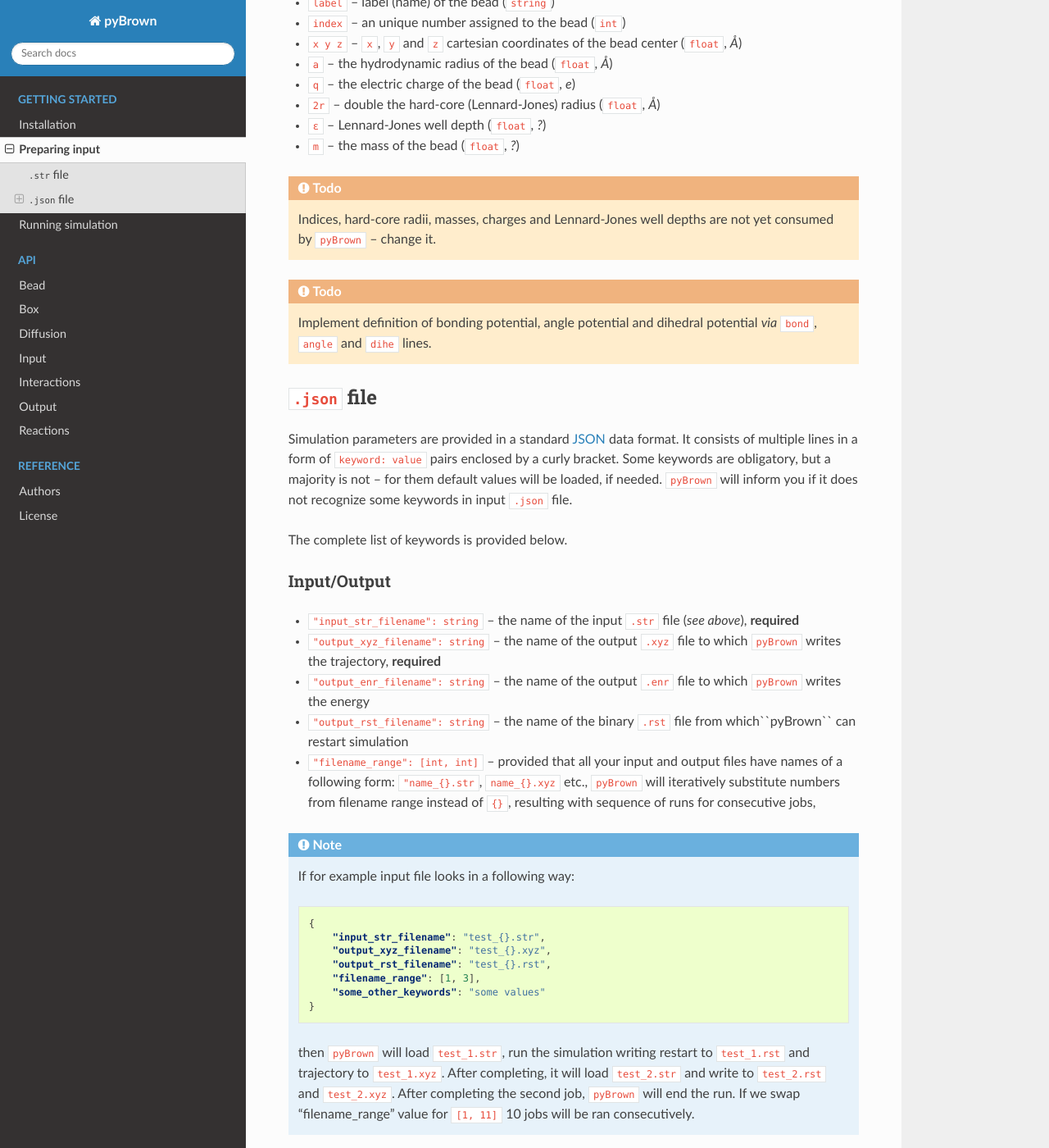
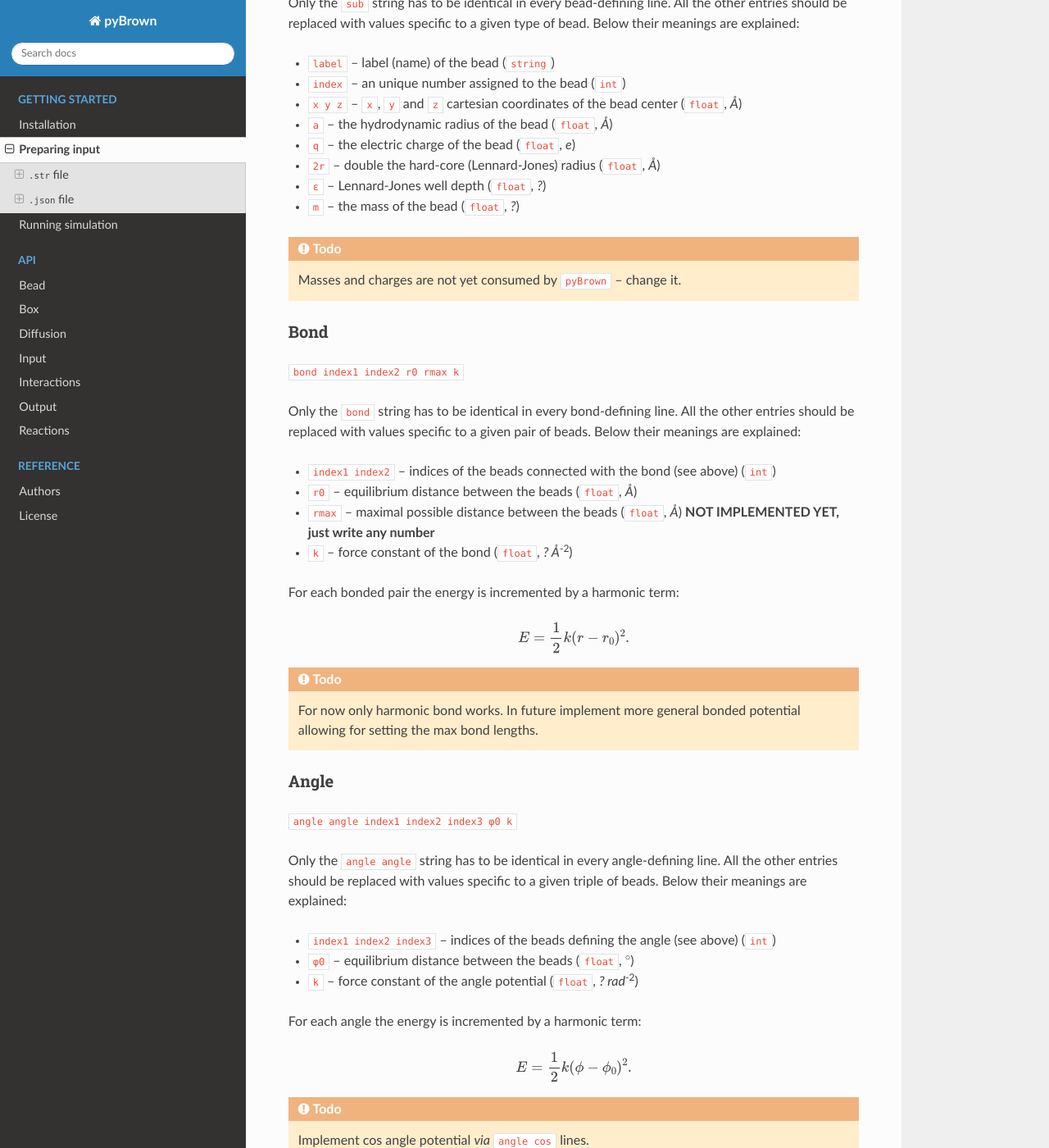
Before and after one commit to tskora/pyBrown, a Sphinx documentation site: the page built from docs/source/getting_started/preparing_input.rst, in a window 1280 px wide and 1400 px high, scrolled down 790 px. Shown: the whole window at 82% size. Built offline with Sphinx 7.4.7 and the Read the Docs theme 2.0.0, drawn with Linux system fonts in a browser that asks for light colours; some of the changed text lies outside the part shown.

Commit message:
documentation regarding bonds and angles

```diff
--- a/docs/source/getting_started/preparing_input.rst
+++ b/docs/source/getting_started/preparing_input.rst
@@ -18,7 +18,10 @@
 
 Structure (``.str``) file contains the information about the physical system under study. First and foremost, It introduces initial positions of beads and their sizes (both hydrodynamic and hard-core). Moreover, it contains information about masses qnd charges of beads. Last but not least, it encodes bonded and nonbonded interaction parameters.
 
-Structure file consists of bead-defining lines starting with ``sub``. They have a following structure:
+Structure file consists of bead-defining lines starting with ``sub``, ``bond`` or ``angle``. Their structure is discussed below.
+
+Subunit
+^^^^^^^^
 
 ``sub label index x y z a q 2r ε m``
 
@@ -34,10 +37,49 @@
 - ``m`` -- the mass of the bead (``float``, *?*)
 
 .. todo::
-    Indices, hard-core radii, masses, charges and Lennard-Jones well depths are not yet consumed by ``pyBrown`` -- change it.
+    Masses and charges are not yet consumed by ``pyBrown`` -- change it.
+
+Bond
+^^^^^
+
+``bond index1 index2 r0 rmax k``
+
+Only the ``bond`` string has to be identical in every bond-defining line. All the other entries should be replaced with values specific to a given pair of beads. Below their meanings are explained:
+
+- ``index1 index2`` -- indices of the beads connected with the bond (see above) (``int``)
+- ``r0`` -- equilibrium distance between the beads (``float``, *Å*)
+- ``rmax`` -- maximal possible distance between the beads (``float``, *Å*) **NOT IMPLEMENTED YET, just write any number**
+- ``k`` -- force constant of the bond (``float``, *? Å*:sup:`-2`)
+
+For each bonded pair the energy is incremented by a harmonic term:
+
+.. math::
+    E = \frac{1}{2} k ( r - r_0 )^2 .
 
 .. todo::
-    Implement definition of bonding potential, angle potential and dihedral potential *via* ``bond``, ``angle`` and ``dihe`` lines.
+    For now only harmonic bond works. In future implement more general bonded potential allowing for setting the max bond lengths.
+
+Angle
+^^^^^^
+
+``angle angle index1 index2 index3 φ0 k``
+
+Only the ``angle angle`` string has to be identical in every angle-defining line. All the other entries should be replaced with values specific to a given triple of beads. Below their meanings are explained:
+
+- ``index1 index2 index3`` -- indices of the beads defining the angle (see above) (``int``)
+- ``φ0`` -- equilibrium distance between the beads (``float``, :math:`^\circ`)
+- ``k`` -- force constant of the angle potential (``float``, *? rad*:sup:`-2`)
+
+For each angle the energy is incremented by a harmonic term:
+
+.. math::
+    E = \frac{1}{2} k ( \phi - \phi_0 )^2 .
+
+.. todo::
+    Implement cos angle potential *via* ``angle cos`` lines.
+
+.. todo::
+    Implement definition of dihedral potential *via* ``dihe`` lines.
 
 ``.json`` file
 ***************
```
Also changed, not shown: 1 other file.
